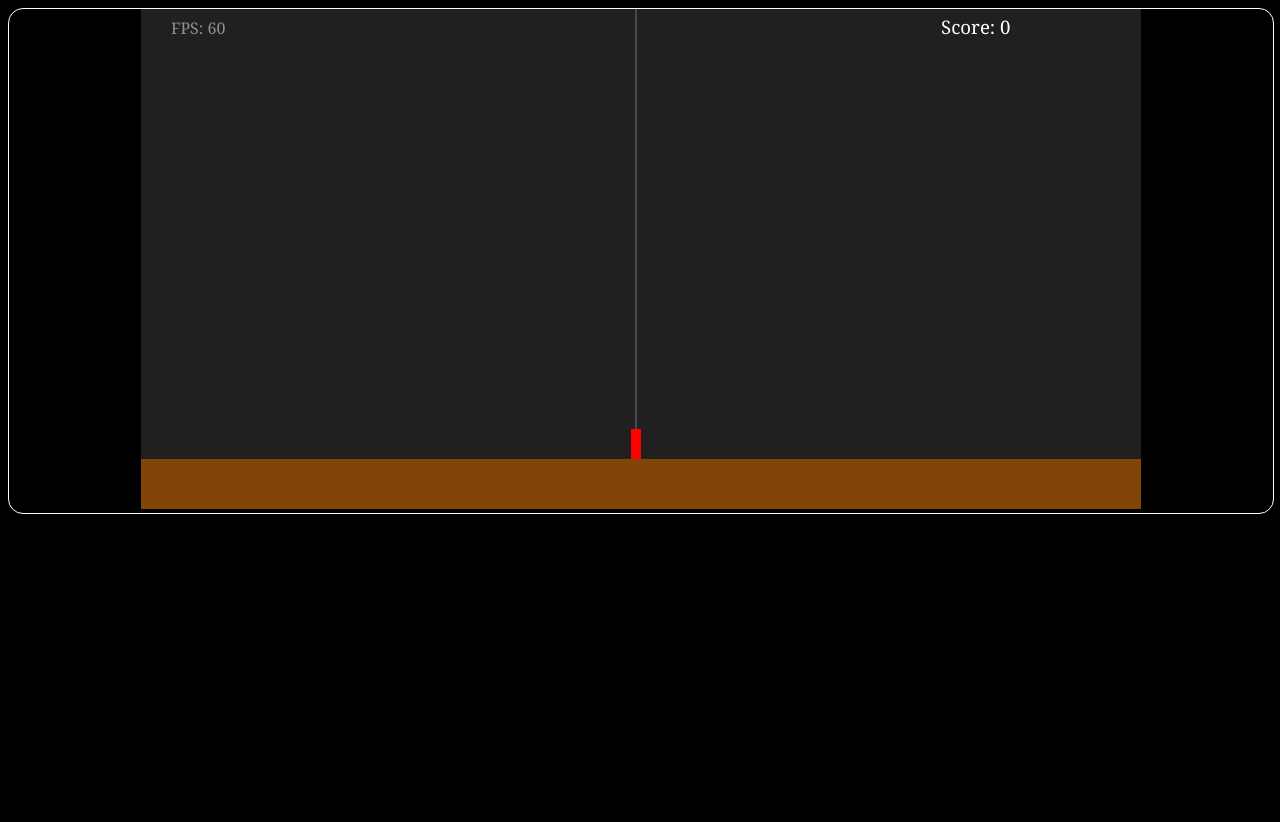
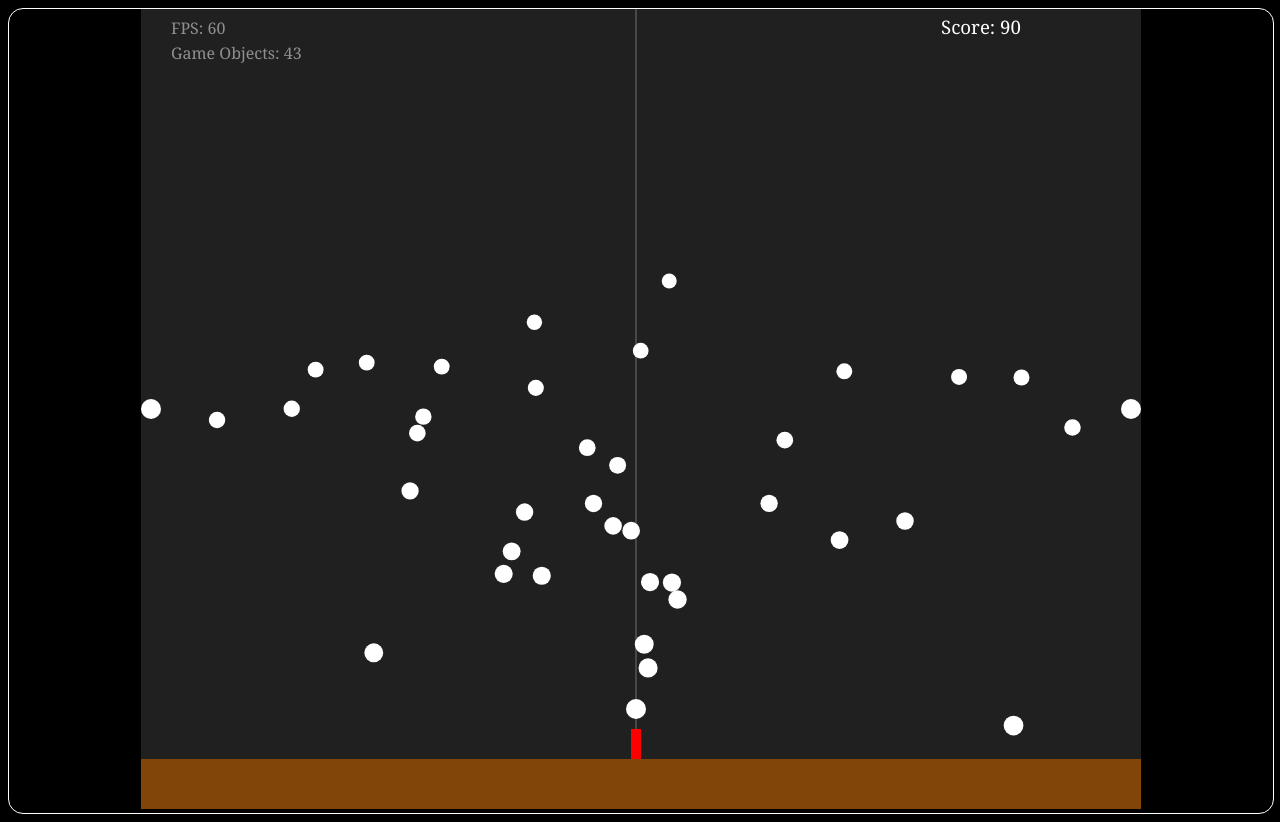
Before and after one commit to lede701/Canven, a plain HTML site: page index.html in a window 1280 px wide. Before the commit the page ends 800 px from the top, so only its background shows below. Drawn offline with Linux system fonts and the light colour scheme.

Commit message:
Added a new event management system, fixed the multiple delete object bug that would hang the game engine, created a auto ball span routine to test game engine performance.

```diff
--- a/index.html
+++ b/index.html
@@ -11,7 +11,7 @@
 
 	<div class="panel">
 		<div class="panel-center">
-			<canvas id="theCanvas" width="1000" height="500"></canvas>
+			<canvas id="theCanvas" width="1000" height="800"></canvas>
 		</div>
 	</div>
 
--- a/js/canven-1.0.0.js
+++ b/js/canven-1.0.0.js
@@ -27,6 +27,7 @@ function Canven(config) {
 	me.removeByRun = false;
 	me.size = null;
 	me.splashDone = false;
+	me.Events = null;
 
 	me.AddEntity = (ent) => {
 		let el = me.entityList;
@@ -79,6 +80,9 @@ function Canven(config) {
 
 		ctx.fillText(msg, 30, 25);
 
+		msg = `Game Objects: ${this.entityList.length}`;
+		ctx.fillText(msg, 30, 50);
+
 		ctx.font = oldFont;
 		ctx.fillStyle = oldStyle;
 
@@ -121,6 +125,10 @@ function Canven(config) {
 			console.error(`Canvas #${me.canvasId} was not found in document`);
 			return;
 		}
+
+		me.Events = new Events();
+		me.Events.Init(me);
+		me.Events.AddEventType('splashend');
 
 		// Connect to mouse tracking
 		me.mousePos = new Vector2D(0, 0);
@@ -172,7 +180,7 @@ function Canven(config) {
 				for (let i = 0; i < me.deadEntities.length; ++i) {
 					// If I have more than one entity to remove this will get sticky
 					let idx = me.deadEntities[i].id;
-					for (let j = 0; j < me.entityList.length; ++i) {
+					for (let j = 0; j < me.entityList.length; ++j) {
 						if (me.entityList[j].id == idx) {
 							// Remove entity and stop looking
 							me.entityList.splice(j, 1);
@@ -221,6 +229,8 @@ function Canven(config) {
 			++me._fpsCnt;
 			me.removeByRun = true;
 			me.RemoveEntity();
+			// Process events in the message pump
+			me.Events.handleEvents();
 
 			requestAnimationFrame(me.Run);
 		}
@@ -248,7 +258,8 @@ function Canven(config) {
 				++me._fpsCurr;
 			} else {
 				me.splashDone = true;
-
+				// Tell anyone who cares the splash has completed
+				me.Events.raiseEvent({ id: 0, type: 'splashend', e: {} });
 			}
 		};
 
@@ -438,6 +449,141 @@ class Entity{
 	}
 }
 
+// There are several things we can do as an event system and so many different ways to do them.  For now
+// I think it would be good to program the event system to capture and event and then wait for the right
+// polling time before the event is processed and handled.
+// The other way to handle this is when an event is registered is to process it right away.  Both ways have
+// their pros and cons.  But from the engine side it might make more sense to have it hold all events and then
+// process these events when the game loop is ready for events so that events don't interupt a frame draw or other
+// important step.  So with that we need to create a message pump so that events can be sent to it when ever but then
+// have them process when the engine is ready.
+
+class Events {
+	constructor(config) {
+		this.pendingEvents = [];
+		this.events = {
+			click: [],
+			keydown: [],
+			keyup: [],
+			mousemove: []
+		};
+
+		this.maxEventHandles = 15;
+
+		let em = this; // Event manager, yes I know I'm really lazy and don't like to type that much
+
+		// Update events data stgructure with config
+		Object.assign(this, config);
+
+		this.handleClick = function (e) {
+			e = e || windows.event;
+			// Example of how we are going to handle events
+			let evt = {
+				id: 0,
+				type: 'click',
+				e: e
+			};
+			// There is a scope issue here so calling this method crunches the class scope
+			em.raiseEvent(evt);
+		};
+
+		this.handleKeyDown = function (e) {
+			e = e || windows.event;
+			let evt = {
+				id: 0,
+				type: 'keydown',
+				e: e
+			};
+			em.raiseEvent(evt);
+		};
+
+		this.handleKeyUp = function (e) {
+			e = e || windows.event;
+			let evt = {
+				id: 0,
+				type: 'keyup',
+				e: e
+			};
+			em.raiseEvent(evt);
+		};
+
+		this.handleMouseMove = function (e) {
+			e = e || windows.event;
+			let evt = {
+				id: 0,
+				type: 'mousemove',
+				e: e
+			};
+			em.raiseEvent(evt);
+		};
+	};
+
+	Init(eng) {
+		// We need to connect all the events we want to listen for to the canvas window
+		eng.canvas.onclick = this.handleClick;
+		window.onkeydown = this.handleKeyDown;
+		window.onkeyup = this.handleKeyUp;
+		eng.canvas.onmousemove = this.handleMouseMove;
+	};
+
+	raiseEvent(evt) {
+		let idx = this.pendingEvents.length;
+		evt.id = idx;
+
+		// Put the new event at the end of the messages
+		this.pendingEvents.push(evt);
+	};
+
+	handleEvents() {
+		// Start processing events from the front of the line
+		let cnt = 0;
+		// Keep going until there are no message to process, kind of
+		while (this.pendingEvents.length > 0) {
+			// Get message from front of line
+			let evt = this.pendingEvents.shift();
+			let evtType = evt.type;
+			if (typeof (this.events[evtType]) != 'undefined') {
+				for (let i = 0; i < this.events[evtType].length; ++i) {
+					// Dereference the event data
+					this.events[evtType][i].handle(evt.e);
+				}
+			}
+
+			// Kill this loop after the number of maxEventHandles has been processed
+			if (++cnt > this.maxEventHandles) break;
+		}
+	};
+
+	// Add a new event handler
+	AddEventHandler(eventType, handler) {
+		if (Object.keys(this.events).indexOf(eventType) == -1) {
+			this.AddEventType(eventType);
+		}
+		this.events[eventType].push({ handle: handler });
+	};
+
+	// Make it so custom event types can be defined.  Line the game egnine may need to crate a bunch of event types
+	AddEventType(type) {
+		this.events[type] = [];
+	};
+
+	///////////////////////////////////////////////////////
+	// Quick methods to add events to common event types
+	///////////////////////////////////////////////////////
+	Click(handler) {
+		console.log('Adding click handler');
+		this.AddEventHandler('click', handler);
+	};
+
+	KeyDown(handler) {
+		this.AddEventHandler('keydown', handler);
+	}
+
+	KeyUp(handler) {
+		this.AddEventHandler('keyup', handler);
+	}
+}
+
 class Vector2D {
 	constructor(x, y) {
 		this.x = x;
--- a/js/demogame.js
+++ b/js/demogame.js
@@ -226,7 +226,7 @@ function demoGame () {
 				score += 15;
 				// Time to be evil and delete the other entity I hit
 				// There may be a dead lock in the delete entity code
-				engine.RemoveEntity(ent);
+				//engine.RemoveEntity(ent);
 			};
 		};
 
@@ -311,10 +311,58 @@ function demoGame () {
 	// Run the initialization part of the engine
 	engine.Init();
 
+	// Don't do this because it is really EVIL!!!!
+	function CrazyFire()
+	{
+		// Get the event object
+		let x = (Math.random() * (engine.size.x - 20)) + 10;
+		let clickPos = new Vector2D(x , 10 );
+		// Add this so we can debug the start position
+		let startPos = new Vector2D((engine.size.x / 2) - 5, engine.size.y - 100);
+		// Need to create a new ball each time
+		let newball = new GravBall({
+			Position: startPos,
+			Target: clickPos,
+		});
+		newball.collider = new BallCollider({ entity: newball });
+		// Need to calculate the velocity as it is shot to the click position
+		newball.Calculate();
+		// Need to add the ball to the simulator or noting will happen duh!?!?
+		engine.AddEntity(newball);
 
-	// I want to shoot a ball now!!!!
-	let cv = document.getElementById(engine.canvasId);
-	cv.onclick = (e) => {
+		x = 10;
+		let y = (Math.random() * (engine.size.y - 70)) + 10;
+		clickPos = new Vector2D(x, y);
+		startPos = new Vector2D(engine.size.x - 10, engine.size.y / 2);
+		newball = new GravBall({
+			Position: startPos,
+			Target: clickPos
+		});
+		newball.collider = new BallCollider({ entity: newball });
+		newball.Calculate();
+		engine.AddEntity(newball);
+
+		x = engine.size.x - 10;
+		y = (Math.random() * (engine.size.y - 70)) + 10;
+		clickPos = new Vector2D(x, y);
+		startPos = new Vector2D(10, engine.size.y / 2);
+		newball = new GravBall({
+			Position: startPos,
+			Target: clickPos
+		});
+		newball.collider = new BallCollider({ entity: newball });
+		newball.Calculate();
+		engine.AddEntity(newball);
+
+		// Fire 12 balls per second!
+		setTimeout(CrazyFire, 1000/12);
+	}
+
+	engine.Events.AddEventHandler('splashend', CrazyFire);
+
+
+	// Time to test the new event system.  How much will this code blow up my browser/compputer
+	engine.Events.Click((e) => {
 		// Get the event object
 		e = e || windows.event;
 		let clickPos = new Vector2D(
@@ -332,14 +380,14 @@ function demoGame () {
 		newball.Calculate();
 		// Need to add the ball to the simulator or noting will happen duh!?!?
 		engine.AddEntity(newball);
-	}
+	});
 
-	window.onkeydown = (e) => {
+	engine.Events.KeyUp((e) => {
 		e = e || windows.event;
 		if (e.which == 81) {
 			engine.Close();
 		}
-	};
+	});
 
 	let line = new LineEntity({ color: '#ffffff' });
 	let scoreLine = new Score({color: '#ffffff' });
```
